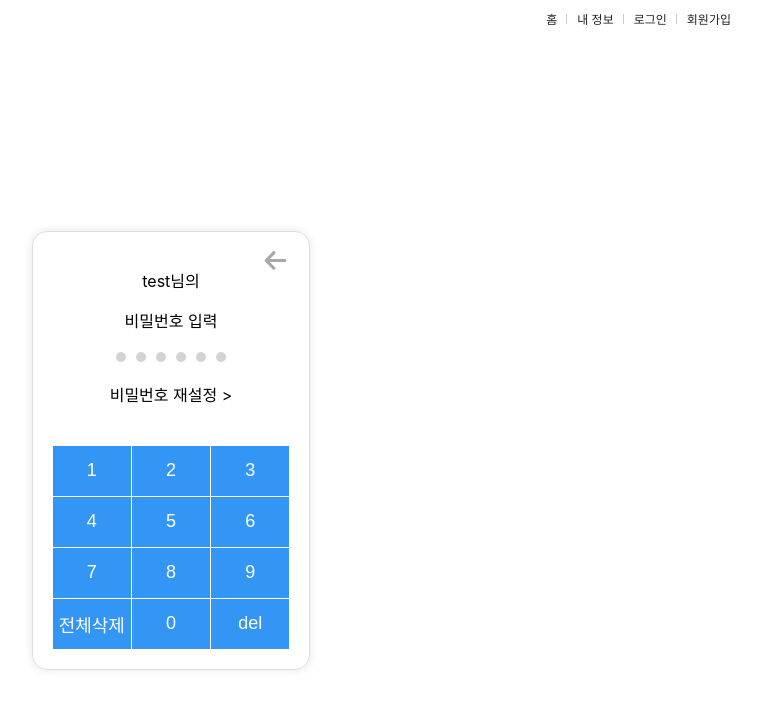
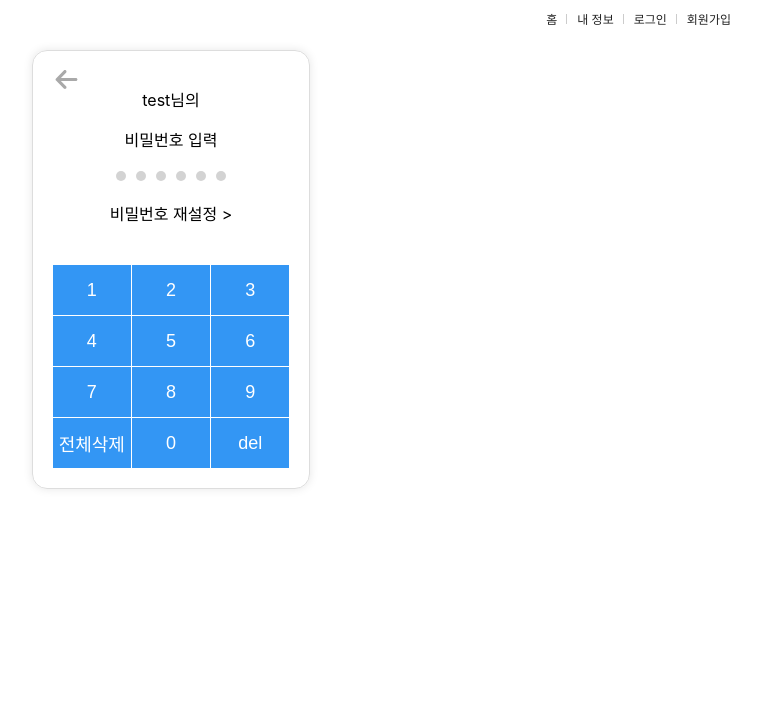
Before and after one commit to JudithHopps/Pay-milli, a React (Create React App) app: page /refund in a window 1280 px wide. Both pictures are taken after a click on the button "환불하기". Shown: the top 708 px of the page, without its empty margins (469-1230 px from the left). Built offline with nearby package versions, Linux system fonts and the light colour scheme.

Commit message:
feat: 뒤로가기 버튼 위치 변경

```diff
--- a/src/components/payment/PaymentPasswordInput.tsx
+++ b/src/components/payment/PaymentPasswordInput.tsx
@@ -74,7 +74,6 @@ const Wrapper = styled.div`
   display: flex;
   justify-content: center;
   align-items: center;
-  height: 100vh;
   width: 100%;
   flex-direction: column;
 `;
@@ -91,7 +90,7 @@ const Content = styled.div`
 const BackButton = styled.button`
   position: absolute;
   top: 15px;
-  right: 15px;
+  left: 15px;
   background: none;
   border: none;
 `;
```
